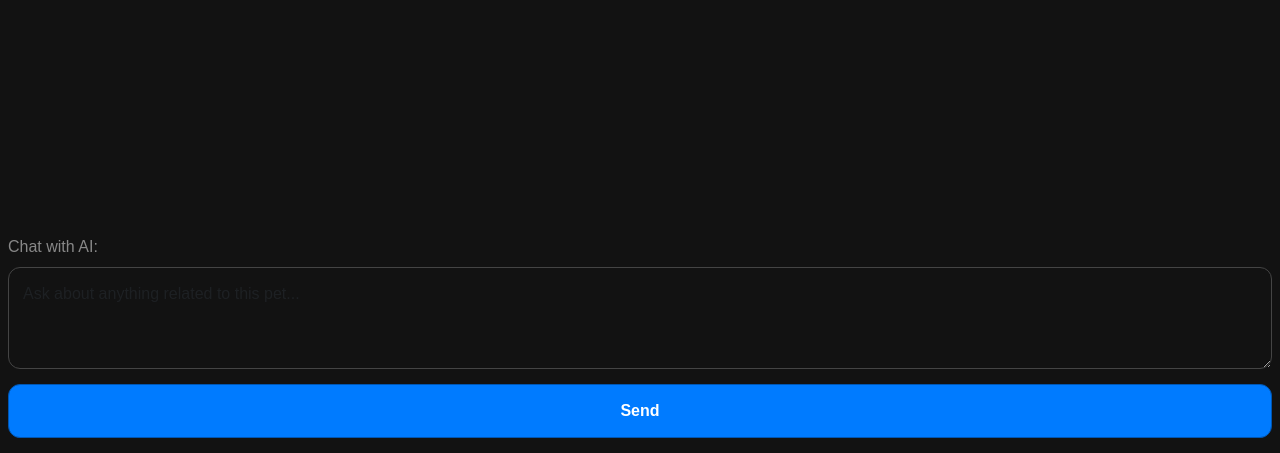
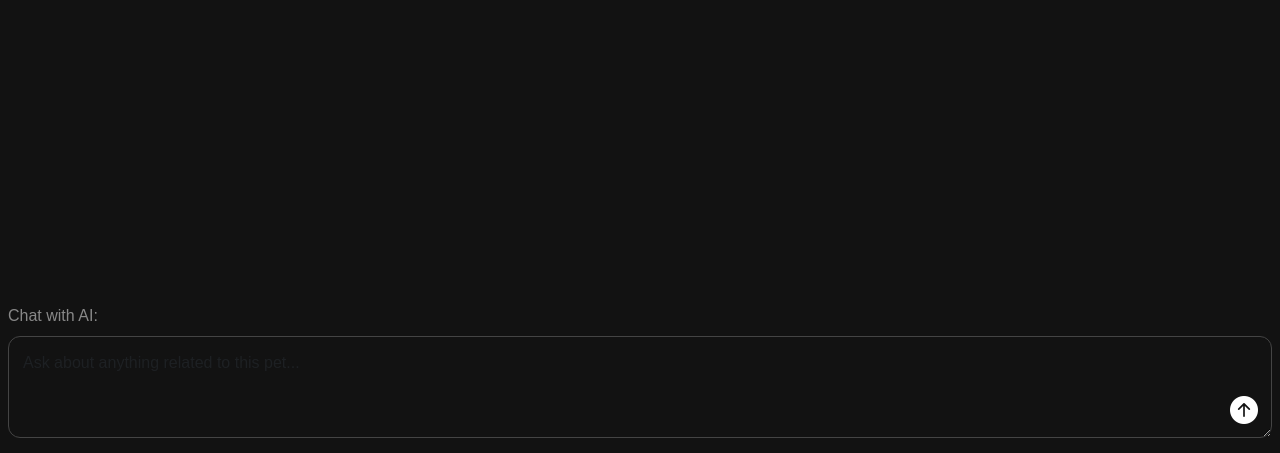
Before and after one commit to Rottie420/project-connecta, a Flask app: template templates/pet-profile-prompt.html in a window 1280 px wide. Shown: the part 347-800 px from the top of the page. Run offline with Flask 3, Linux system fonts and the light colour scheme; the template is opened without the code that fills it, so the values that code supplies are empty.

Commit message:
updated send btn

```diff
--- a/templates/pet-profile-prompt.html
+++ b/templates/pet-profile-prompt.html
@@ -7,6 +7,7 @@
   <title>AI Pet Companion</title>
   <link href="https://cdn.jsdelivr.net/npm/bootstrap@5.3.0-alpha1/dist/css/bootstrap.min.css" rel="stylesheet">
   <link href="https://cdnjs.cloudflare.com/ajax/libs/font-awesome/6.0.0-beta3/css/all.min.css" rel="stylesheet">
+  <link href="https://cdn.jsdelivr.net/npm/bootstrap-icons/font/bootstrap-icons.css" rel="stylesheet">
   <style>
     body {
       background-color: #121212; /* Dark mode background */
@@ -101,7 +102,6 @@
       padding: 14px;
       font-size: 16px;
       margin-bottom: 15px;
-      transition: background-color 0.2s, border-color 0.2s;
     }
 
     .form-control:focus,
@@ -111,17 +111,18 @@
     }
 
     .btn-primary {
-      background-color: #007bff;
-      border-color: #0056b3;
-      font-weight: 600;
-      width: 100%;
-      border-radius: 12px;
-      padding: 14px;
+      position: fixed;
+      bottom: -8px;
+      right: 8px;
+      display: flex;
+      align-items: center;
+      border: none;
+      justify-content: center;
+      cursor: pointer;
     }
 
     .btn-primary:hover {
-      background-color: #0056b3;
-      border-color: #004085;
+      color: #004085;
     }
 
     @media (max-width: 768px) {
@@ -161,12 +162,15 @@
   <footer>
     <!-- Chat Form Section -->
     <form id="promptForm">
-      <div class="form-group">
+      <div class="form-group position-relative">
         <label for="userPrompt" class="form-label" style="color: #888888">Chat with AI:</label>
         <textarea class="form-control text-white" id="userPrompt" rows="3" placeholder="Ask about anything related to this pet..."></textarea>
+        <button type="submit" class="btn btn-primary">
+          <i class="bi bi-arrow-up-circle-fill fs-3 fs-md-2 fs-lg-1"></i>
+        </button>
       </div>
-      <button type="submit" class="btn btn-primary">Send</button>
     </form>
+
   </footer>
 
   <script>
```
